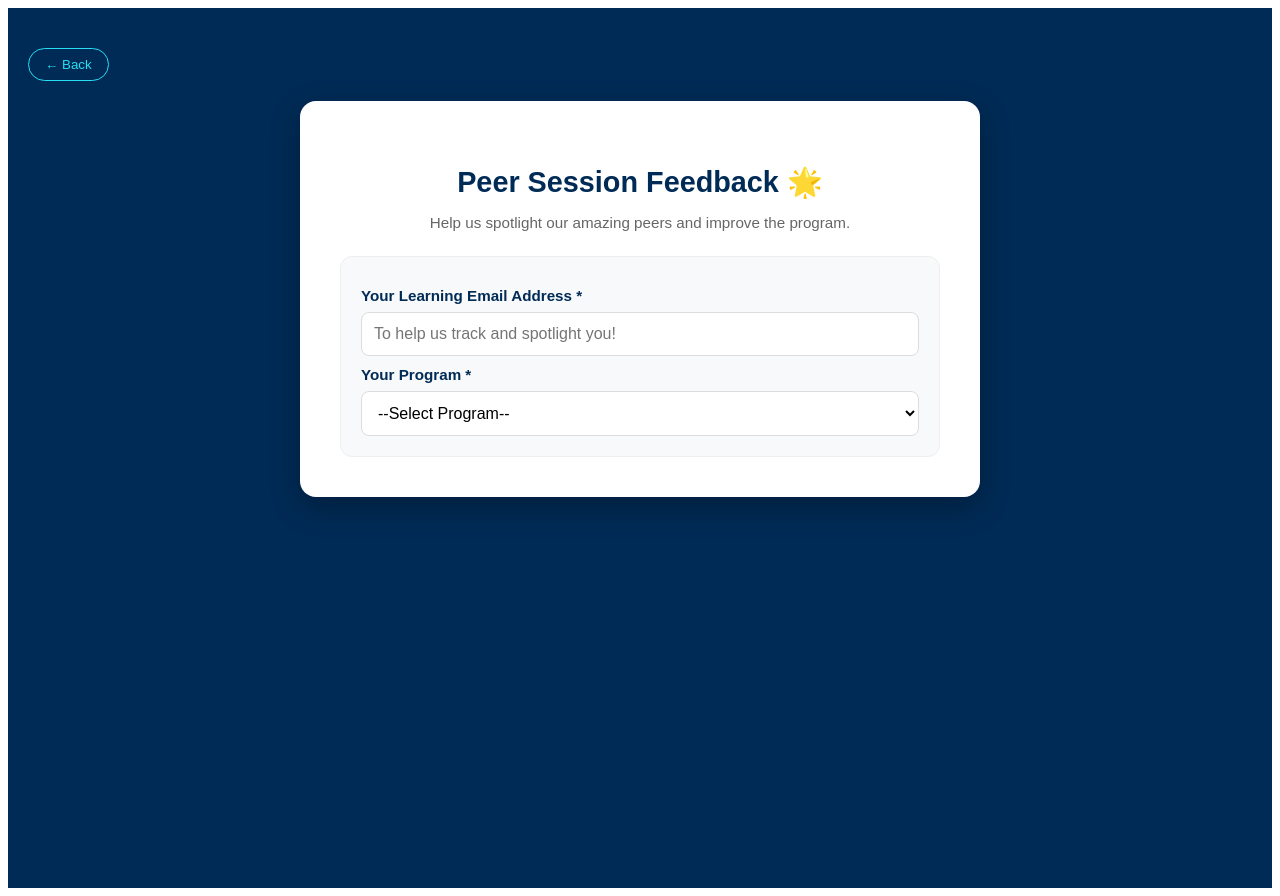
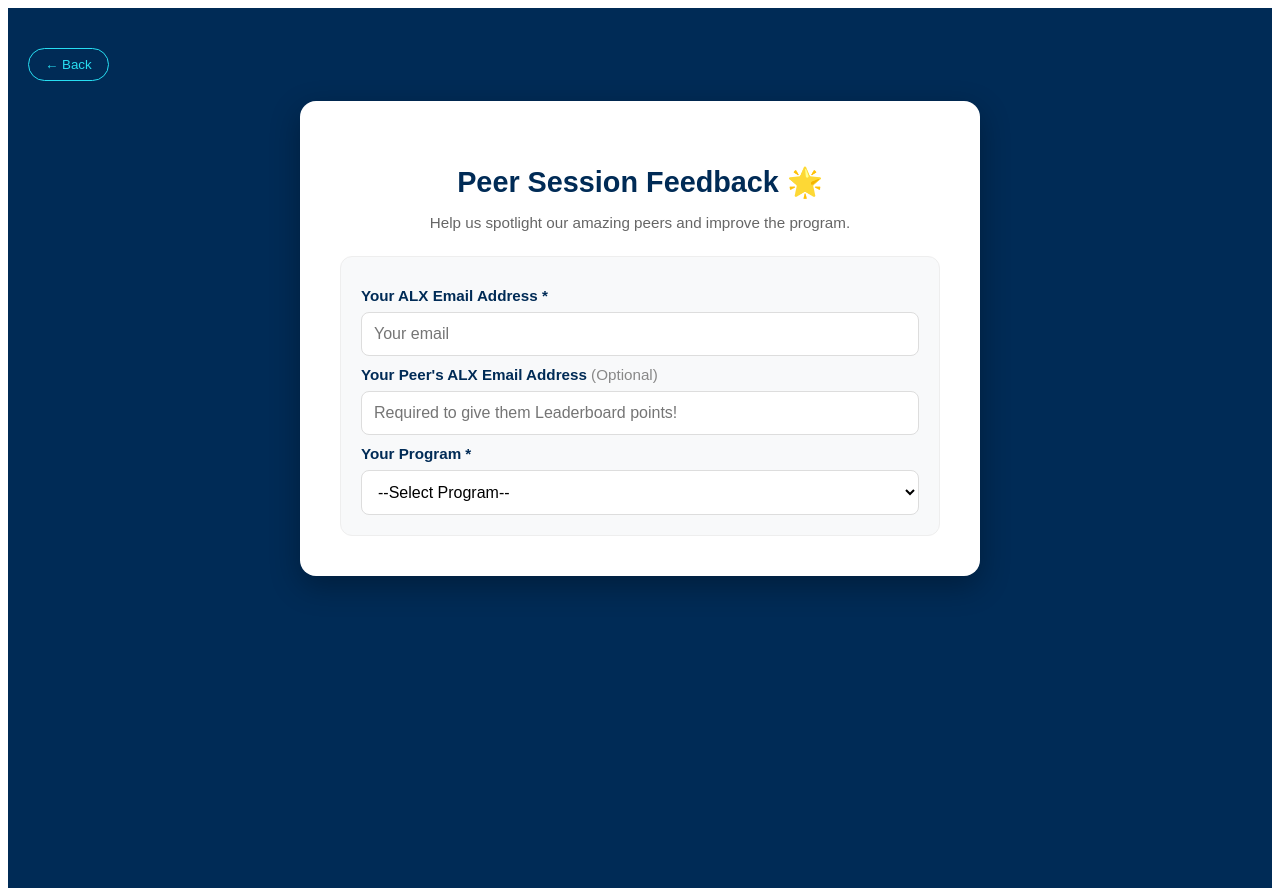
Before and after one commit to chuqudee-sand/alx-peerfinder, a React app in the folder frontend/: page /peer-feedback in a window 1280 px wide. Built offline with nearby package versions, Linux system fonts and the light colour scheme; the HTML template or start-up script is replaced by a standard one.

Commit message:
Update PeerFeedbackPage.jsx

```diff
--- a/frontend/src/pages/PeerFeedbackPage.jsx
+++ b/frontend/src/pages/PeerFeedbackPage.jsx
@@ -14,19 +14,14 @@
   // Form State
   const [formData, setFormData] = useState({
     email: '',
+    peer_email: '', // NEW
     program: '',
     session_happened: '',
-
-    // If No
     no_session_reason: '',
     rematch_request: '',
-
-    // If Yes
     role: '',
     peer_rating: 0,
     session_rating: 0,
-
-    // Volunteer specific
     v_preparedness: '',
     v_issue_discussed: '',
     v_confidence: '',
@@ -34,16 +29,12 @@
     v_help_submit: '',
     v_worked_well: '',
     v_improve: '',
-
-    // Help Seeker / General specific
     h_respected: '',
     h_clarified: '',
     h_outcome: '',
     h_request_again: '',
     h_most_helpful: '',
     h_improve: '',
-
-    // Safeguard (Both Yes paths)
     safeguard_issue: '',
     safeguard_details: ''
   });
@@ -60,12 +51,10 @@
     e.preventDefault();
     setLoading(true);
     try {
-      // We will send this to a new endpoint we can build later
       await axios.post(`${API_URL}/api/peer-feedback`, formData);
       setSuccess(true);
     } catch (err) {
       console.error(err);
-      // Fallback success for now so you can test the UI flow before backend is ready
       setSuccess(true);
     } finally {
       setLoading(false);
@@ -100,8 +89,12 @@
 
           {/* --- BASE INFO --- */}
           <div style={styles.section}>
-            <label style={styles.label}>Your Learning Email Address *</label>
-            <input style={styles.input} type="email" name="email" value={formData.email} onChange={handleChange} required placeholder="To help us track and spotlight you!" />
+            <label style={styles.label}>Your ALX Email Address *</label>
+            <input style={styles.input} type="email" name="email" value={formData.email} onChange={handleChange} required placeholder="Your email" />
+
+            {/* NEW: PEER EMAIL FOR LEADERBOARD */}
+            <label style={styles.label}>Your Peer's ALX Email Address <span style={{color:'#888', fontWeight:'normal'}}>(Optional)</span></label>
+            <input style={styles.input} type="email" name="peer_email" value={formData.peer_email} onChange={handleChange} placeholder="Required to give them Leaderboard points!" />
 
             <label style={styles.label}>Your Program *</label>
             <select style={styles.select} name="program" value={formData.program} onChange={handleChange} required>
@@ -130,10 +123,8 @@
           {isSessionNo && (
             <motion.div initial={{opacity:0, height:0}} animate={{opacity:1, height:'auto'}} style={styles.section}>
               <div style={styles.alertBox}>Since the session didn't happen, we just need a quick update.</div>
-
               <label style={styles.label}>What happened? *</label>
-              <textarea style={styles.textarea} name="no_session_reason" value={formData.no_session_reason} onChange={handleChange} required placeholder="(e.g., scheduling conflict, ghosting, technical problem)" />
-
+              <textarea style={styles.textarea} name="no_session_reason" value={formData.no_session_reason} onChange={handleChange} required placeholder="(e.g., scheduling conflict, ghosting)" />
               <label style={styles.label}>Would you like to be rematched? *</label>
               <select style={styles.select} name="rematch_request" value={formData.rematch_request} onChange={handleChange} required>
                 <option value="">--Select--</option><option value="Yes">Yes</option><option value="No">No</option>
@@ -222,7 +213,6 @@
                   )}
                 </div>
               )}
-
             </motion.div>
           )}
 
```
